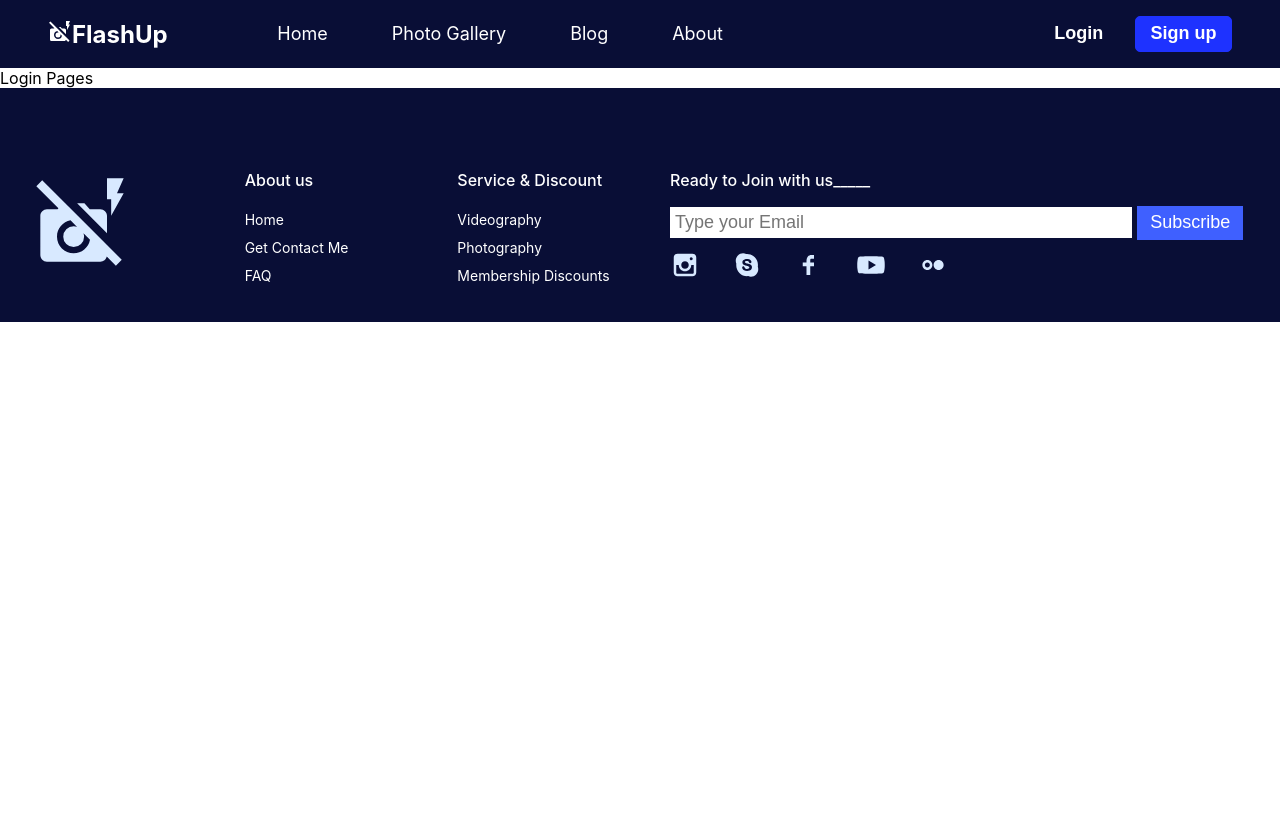
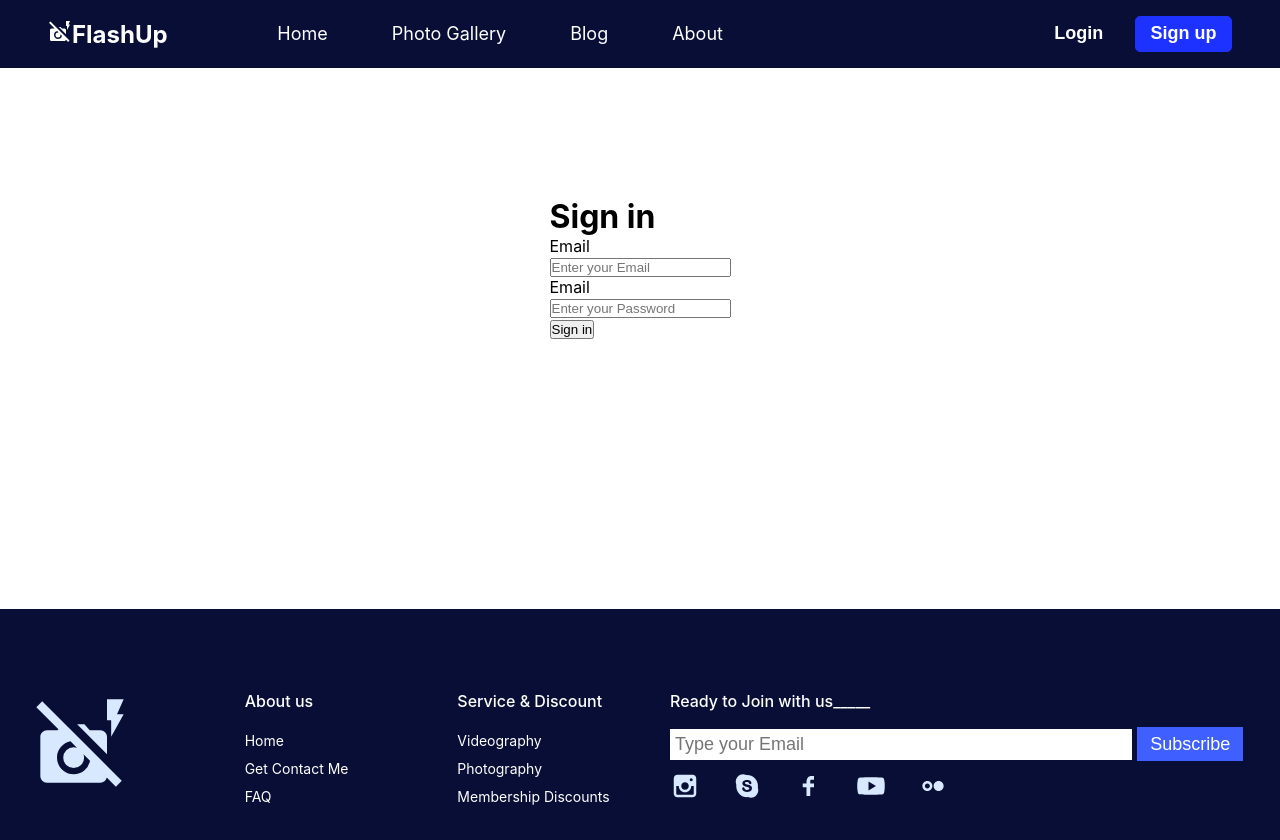
Before and after one commit to morshedulmunna/Flash-up, a React (Create React App) app: page /login in a window 1280 px wide. Shown: the top 840 px of the page. Before the commit the page ends 800 px from the top, so only its background shows below. Built offline with nearby package versions, Linux system fonts and the light colour scheme.

Commit message:
Login Page Design

```diff
--- a/src/pages/Home/Service.js
+++ b/src/pages/Home/Service.js
@@ -10,7 +10,7 @@ const Service = ({ service }) => {
           <img src={img} alt="" />
           <div className="title_price">
             <h2> {title} </h2>
-            <h2>$ {price} </h2>
+            <h2>${price} </h2>
           </div>
 
           <p>{dec.slice(0, 150)}</p>
--- a/src/pages/Login/Login.css
+++ b/src/pages/Login/Login.css
@@ -0,0 +1,9 @@
+.login {
+  height: 67.7vh;
+}
+.login_wrapper {
+  display: flex;
+  justify-content: center;
+  align-items: center;
+  height: 50vh;
+}
--- a/src/pages/Login/Login.js
+++ b/src/pages/Login/Login.js
@@ -3,8 +3,23 @@ import "./Login.css";
 
 const Login = () => {
   return (
-    <div className="login">
-      <p>Login Pages</p>
+    <div className="login container">
+      <div className="login_wrapper">
+        <div className="login_content">
+          <h1>Sign in</h1>
+          <form>
+            <div className="email">
+              <p>Email</p>
+              <input type="email" placeholder="Enter your Email" />
+            </div>
+            <div className="Password">
+              <p>Email</p>
+              <input type="password" placeholder="Enter your Password" />
+            </div>
+            <button type="submit">Sign in</button>
+          </form>
+        </div>
+      </div>
     </div>
   );
 };
```
